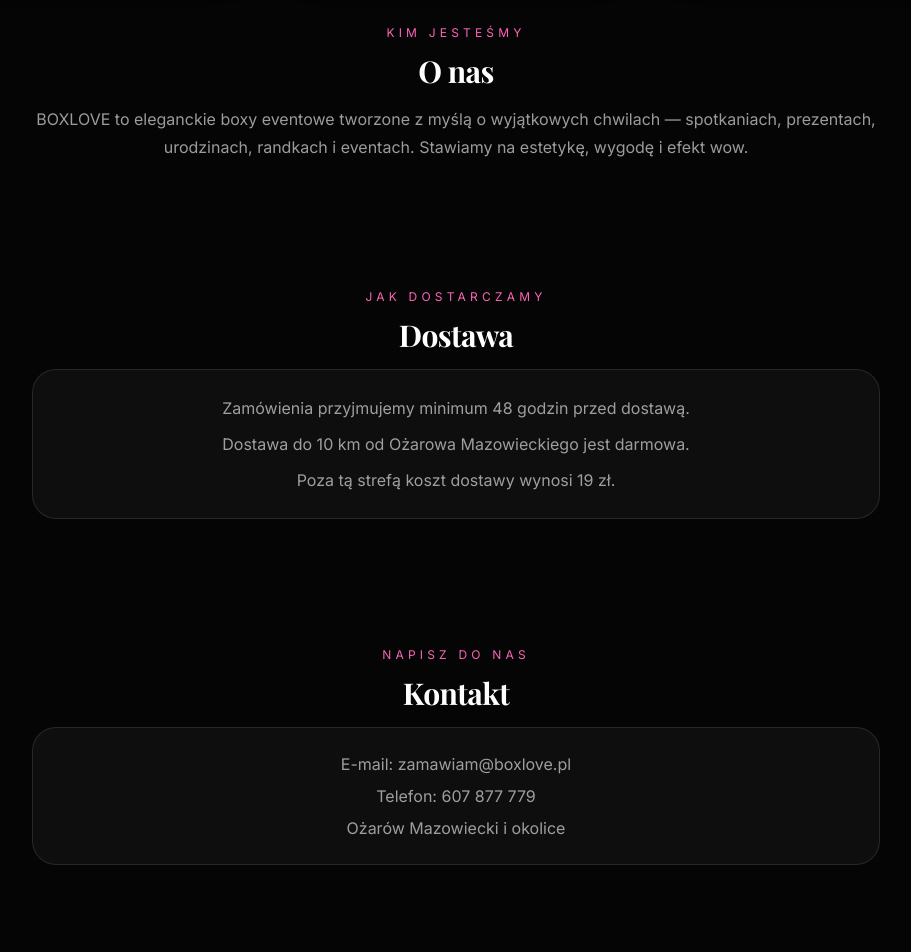
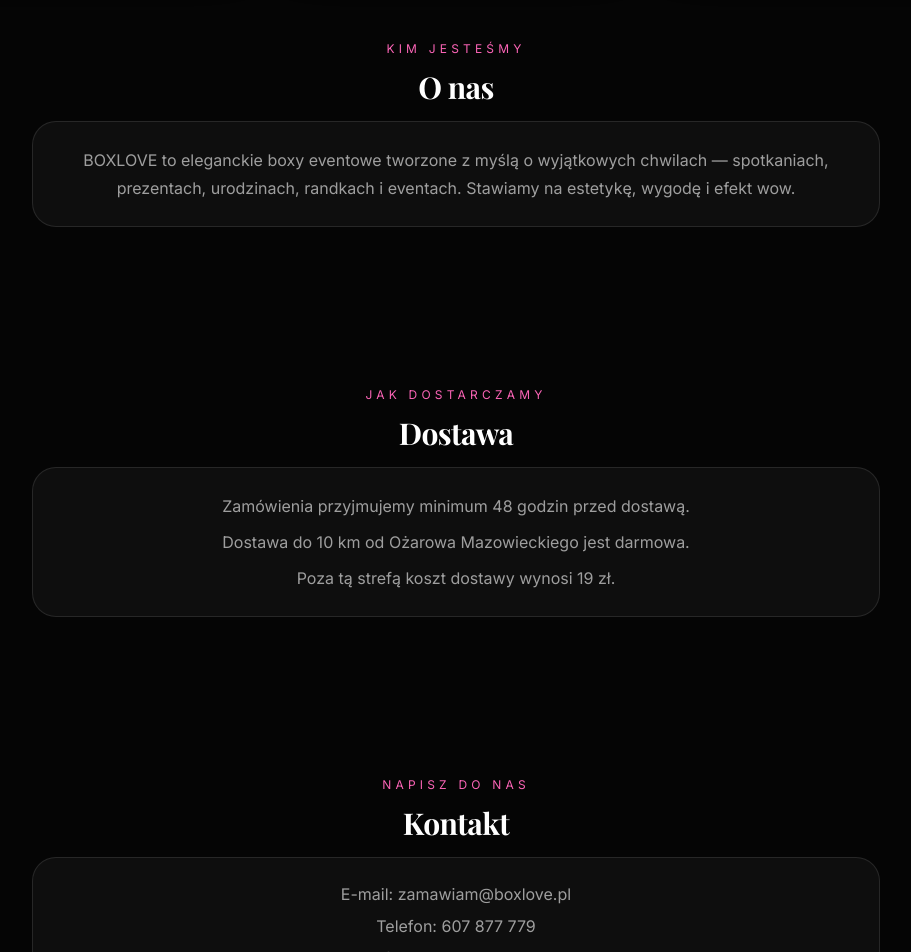
Before and after one commit to radwanbartlomiej-lgtm/boxlove-app, a Next.js app: page / in a window 1280 px wide. Shown: the part 1420-2372 px from the top of the page, without its empty margins (184-1095 px from the left). Before the commit the page ends 2349 px from the top, so only its background shows below. Built offline with nearby package versions, Linux system fonts and the light colour scheme; a web font is replaced by a local one.

Commit message:
fix menu anchor sections

```diff
--- a/app/page.tsx
+++ b/app/page.tsx
@@ -54,7 +54,7 @@
 export default function HomePage() {
   return (
     <main className="min-h-screen bg-[#050505] text-white">
-      <section id="sklep" className="mx-auto max-w-6xl px-5 py-10 sm:px-6">
+      <section id="sklep" className="scroll-mt-40 mx-auto max-w-6xl px-5 py-10 sm:px-6">
         <div className="mb-10 text-center">
           <p className="mb-3 text-xs uppercase tracking-[0.35em] text-pink-400">
             Gotowe na każdą okazję
@@ -113,24 +113,23 @@
         </div>
       </section>
 
-      <section id="onas" className="mx-auto max-w-4xl px-6 py-16 text-center">
+      <section id="onas" className="scroll-mt-40 mx-auto max-w-4xl px-6 py-20 text-center">
         <p className="mb-3 text-xs uppercase tracking-[0.35em] text-pink-400">
           Kim jesteśmy
         </p>
 
         <h2 className="mb-4 text-3xl font-bold">O nas</h2>
 
-        <p className="text-sm leading-7 text-white/60 sm:text-base">
-          BOXLOVE to eleganckie boxy eventowe tworzone z myślą o wyjątkowych
-          chwilach — spotkaniach, prezentach, urodzinach, randkach i eventach.
-          Stawiamy na estetykę, wygodę i efekt wow.
-        </p>
+        <div className="rounded-3xl border border-white/10 bg-white/[0.04] p-6">
+          <p className="text-sm leading-7 text-white/60 sm:text-base">
+            BOXLOVE to eleganckie boxy eventowe tworzone z myślą o wyjątkowych
+            chwilach — spotkaniach, prezentach, urodzinach, randkach i eventach.
+            Stawiamy na estetykę, wygodę i efekt wow.
+          </p>
+        </div>
       </section>
 
-      <section
-        id="dostawa"
-        className="mx-auto max-w-4xl px-6 py-16 text-center"
-      >
+      <section id="dostawa" className="scroll-mt-40 mx-auto max-w-4xl px-6 py-20 text-center">
         <p className="mb-3 text-xs uppercase tracking-[0.35em] text-pink-400">
           Jak dostarczamy
         </p>
@@ -142,16 +141,11 @@
           <p className="mt-2">
             Dostawa do 10 km od Ożarowa Mazowieckiego jest darmowa.
           </p>
-          <p className="mt-2">
-            Poza tą strefą koszt dostawy wynosi 19 zł.
-          </p>
+          <p className="mt-2">Poza tą strefą koszt dostawy wynosi 19 zł.</p>
         </div>
       </section>
 
-      <section
-        id="kontakt"
-        className="mx-auto max-w-4xl px-6 py-16 text-center"
-      >
+      <section id="kontakt" className="scroll-mt-40 mx-auto max-w-4xl px-6 py-20 text-center">
         <p className="mb-3 text-xs uppercase tracking-[0.35em] text-pink-400">
           Napisz do nas
         </p>
@@ -161,10 +155,7 @@
         <div className="rounded-3xl border border-white/10 bg-white/[0.04] p-6 text-white/60">
           <p>
             E-mail:{" "}
-            <a
-              href="mailto:zamawiam@boxlove.pl"
-              className="text-pink-400 underline"
-            >
+            <a href="mailto:zamawiam@boxlove.pl" className="text-pink-400 underline">
               zamawiam@boxlove.pl
             </a>
           </p>
```
